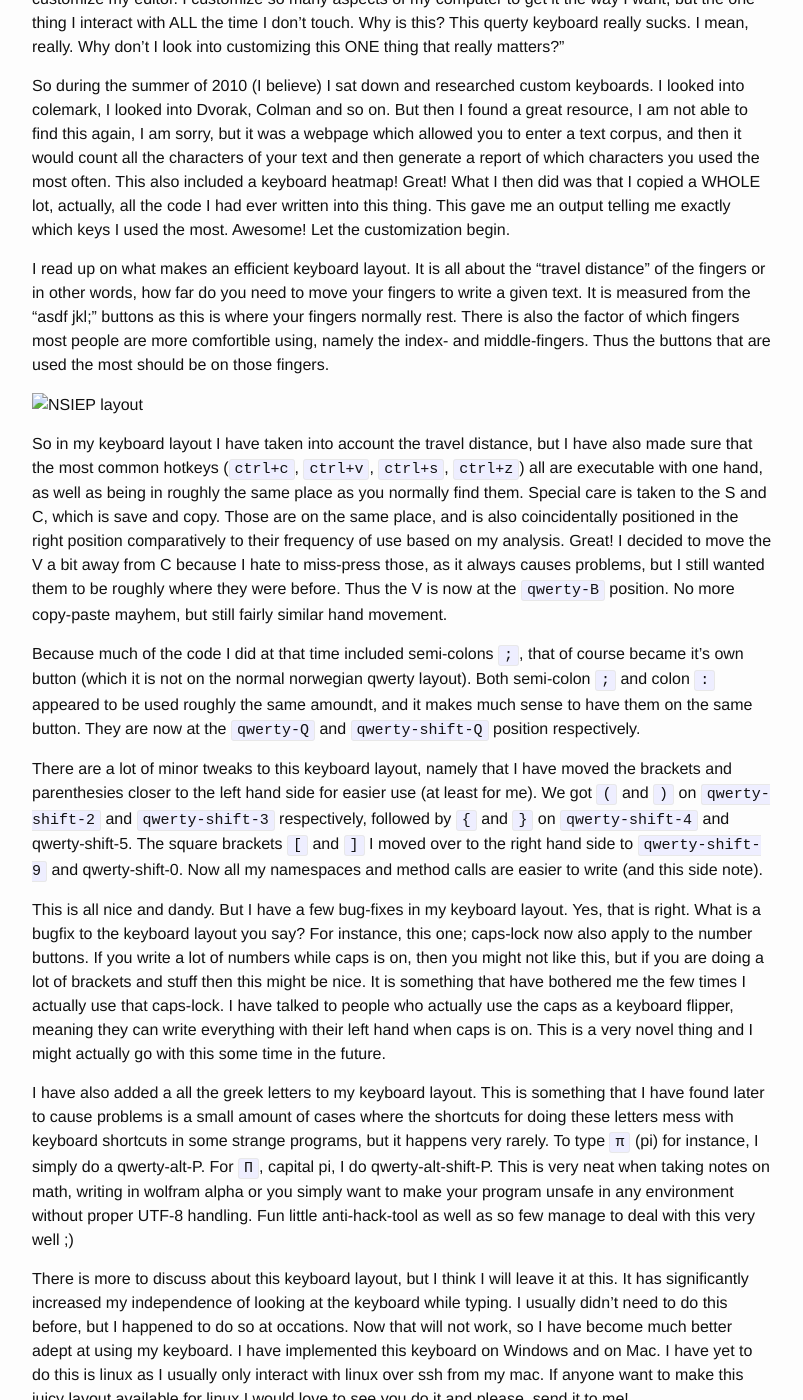
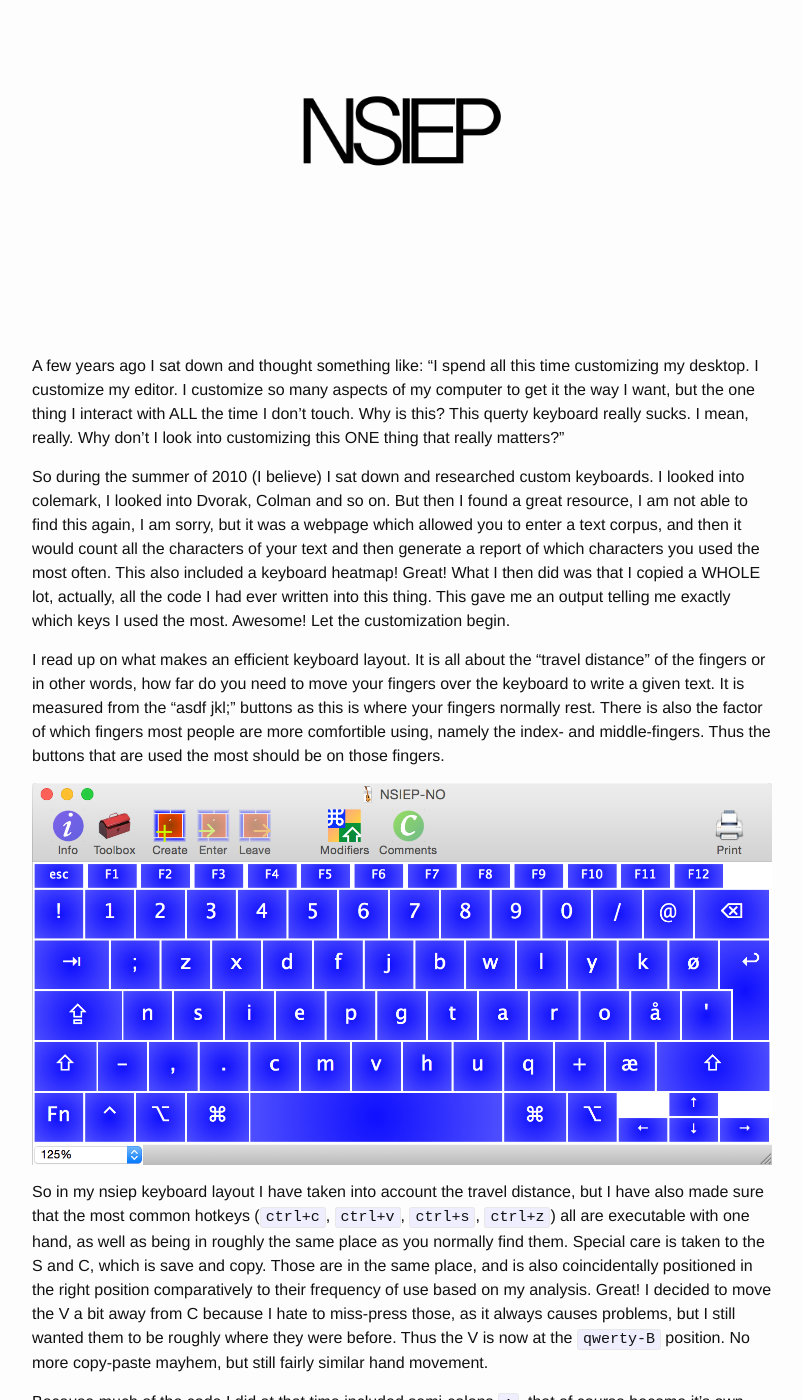
Before and after one commit to stephan-nordnes-eriksen/stephan-nordnes-eriksen.github.io, a Jekyll site: the page built from _posts/2015-05-22-nsiep.markdown, in a window 1280 px wide and 1400 px high, scrolled down 277 px. Shown: the whole window, without its empty margins (238-1041 px from the left). Built offline with Jekyll 4.4.1, drawn with Linux system fonts in a browser that asks for light colours.

Commit message:
Adding NSIEP blog

```diff
--- a/_posts/2015-05-22-nsiep.markdown
+++ b/_posts/2015-05-22-nsiep.markdown
@@ -11,11 +11,11 @@ A few years ago I sat down and thought something like: "I spend all this time cu
 
 So during the summer of 2010 (I believe) I sat down and researched custom keyboards. I looked into colemark, I looked into Dvorak, Colman and so on. But then I found a great resource, I am not able to find this again, I am sorry, but it was a webpage which allowed you to enter a text corpus, and then it would count all the characters of your text and then generate a report of which characters you used the most often. This also included a keyboard heatmap! Great! What I then did was that I copied a WHOLE lot, actually, all the code I had ever written into this thing. This gave me an output telling me exactly which keys I used the most. Awesome! Let the customization begin.
 
-I read up on what makes an efficient keyboard layout. It is all about the "travel distance" of the fingers or in other words, how far do you need to move your fingers to write a given text. It is measured from the "asdf jkl;" buttons as this is where your fingers normally rest. There is also the factor of which fingers most people are more comfortible using, namely the index- and middle-fingers. Thus the buttons that are used the most should be on those fingers.
+I read up on what makes an efficient keyboard layout. It is all about the "travel distance" of the fingers or in other words, how far do you need to move your fingers over the keyboard to write a given text. It is measured from the "asdf jkl;" buttons as this is where your fingers normally rest. There is also the factor of which fingers most people are more comfortible using, namely the index- and middle-fingers. Thus the buttons that are used the most should be on those fingers.
 
 ![NSIEP layout](/assets/nsiep.png)
 
-So in my keyboard layout I have taken into account the travel distance, but I have also made sure that the most common hotkeys (`ctrl+c`, `ctrl+v`, `ctrl+s`, `ctrl+z`) all are executable with one hand, as well as being in roughly the same place as you normally find them. Special care is taken to the S and C, which is save and copy. Those are on the same place, and is also coincidentally positioned in the right position comparatively to their frequency of use based on my analysis. Great! I decided to move the V a bit away from C because I hate to miss-press those, as it always causes problems, but I still wanted them to be roughly where they were before. Thus the V is now at the `qwerty-B` position. No more copy-paste mayhem, but still fairly similar hand movement.
+So in my nsiep keyboard layout I have taken into account the travel distance, but I have also made sure that the most common hotkeys (`ctrl+c`, `ctrl+v`, `ctrl+s`, `ctrl+z`) all are executable with one hand, as well as being in roughly the same place as you normally find them. Special care is taken to the S and C, which is save and copy. Those are in the same place, and is also coincidentally positioned in the right position comparatively to their frequency of use based on my analysis. Great! I decided to move the V a bit away from C because I hate to miss-press those, as it always causes problems, but I still wanted them to be roughly where they were before. Thus the V is now at the `qwerty-B` position. No more copy-paste mayhem, but still fairly similar hand movement.
 
 Because much of the code I did at that time included semi-colons `;`, that of course became it's own button (which it is not on the normal norwegian qwerty layout). Both semi-colon `;` and colon `:` appeared to be used roughly the same amoundt, and it makes much sense to have them on the same button. They are now at the `qwerty-Q` and `qwerty-shift-Q` position respectively.
 
```
Also changed, not shown: _posts/2015-05-22-welcome-to-jekyll.markdown (deleted, +0 -25 lines), assets/nsiep.png (added), assets/nsiep_alt.png (added), assets/nsiep_alt_shift.png (added), assets/nsiep_caps.png (added), assets/nsiep_logo.png (added), assets/nsiep_shift.png (added), 10 other files.
